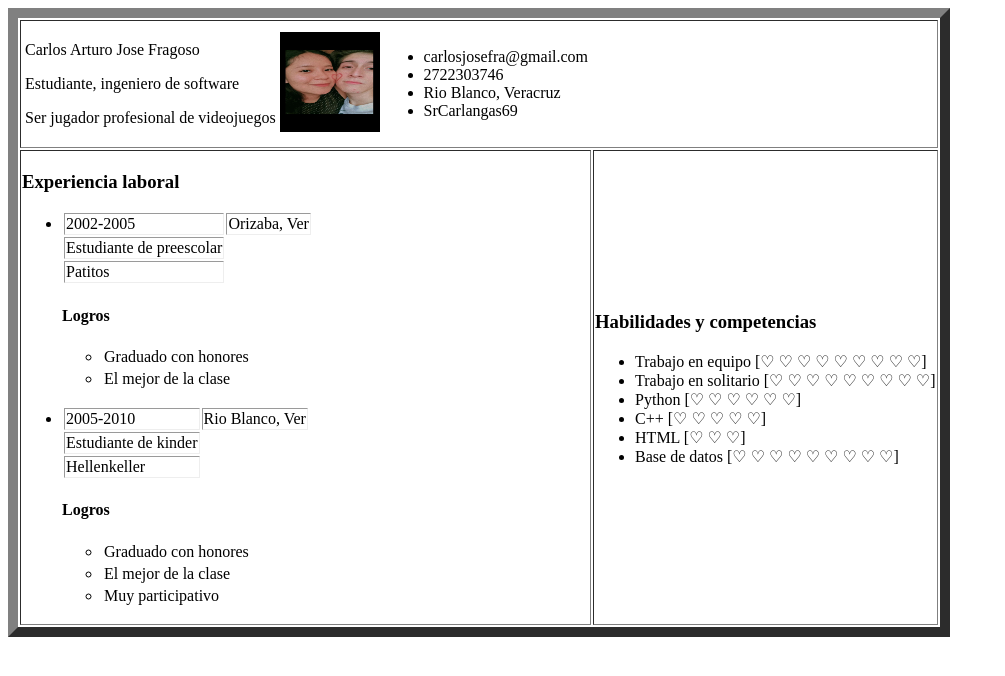
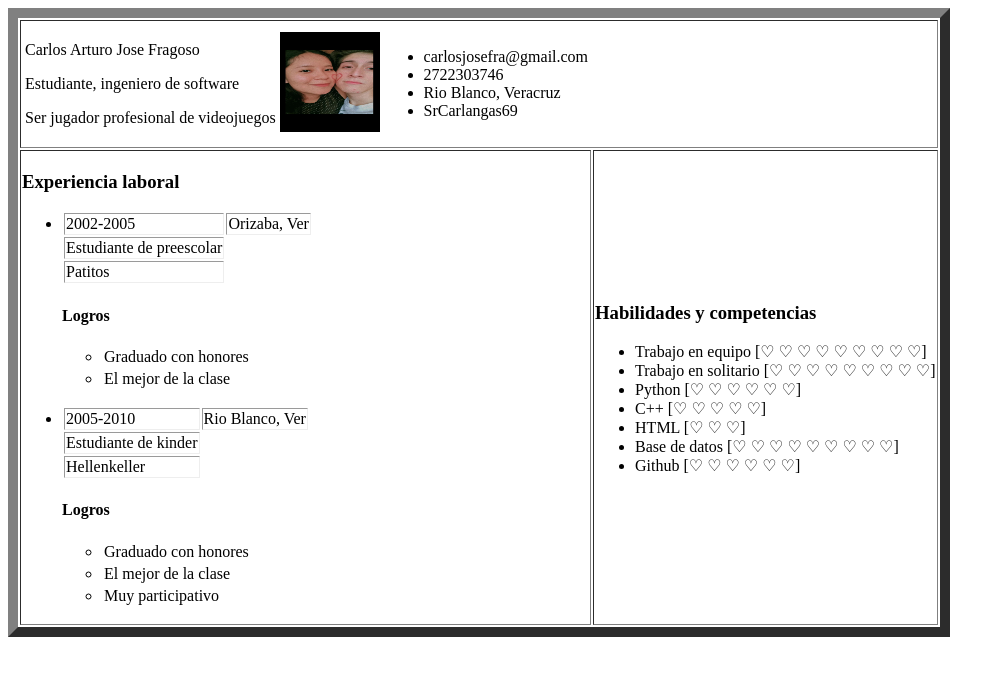
Before and after one commit to CarlosArt17/CarlosArt17.github.io, an Angular app: page / in a window 1280 px wide. Shown: the top 676 px of the page, without its empty margins (0-1005 px from the left). Built offline with nearby package versions, Linux system fonts and the light colour scheme.

Commit message:
create branch skills_competences #9

```diff
--- a/src/app/skills-competences/skills-competences.component.html
+++ b/src/app/skills-competences/skills-competences.component.html
@@ -7,4 +7,5 @@
         <li>C++ [♡ ♡ ♡ ♡ ♡] </li>
         <li>HTML [♡ ♡ ♡] </li>
         <li>Base de datos [♡ ♡ ♡ ♡ ♡ ♡ ♡ ♡ ♡]</li>
+        <li>Github [♡ ♡ ♡ ♡ ♡ ♡]</li>
     </ul>
```
